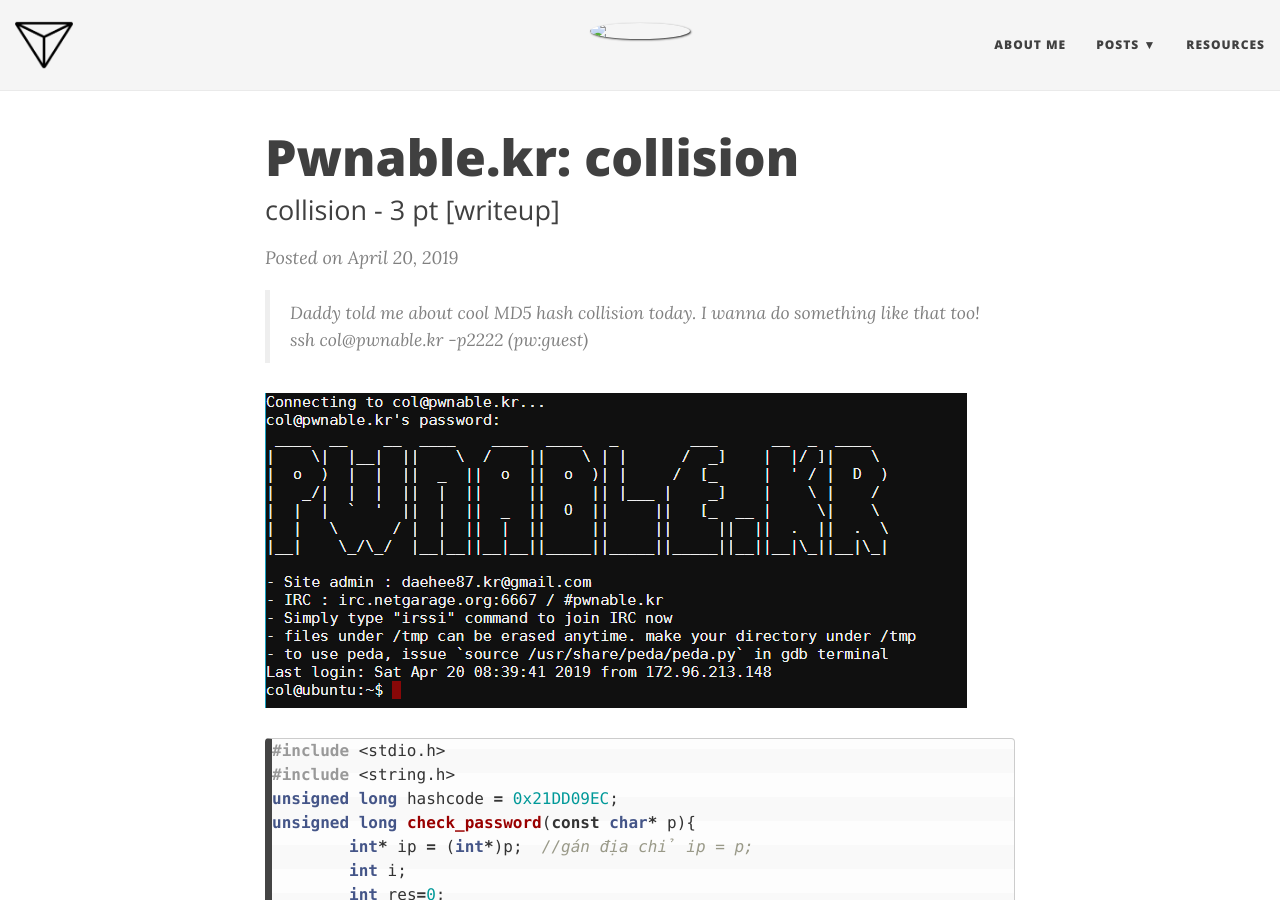
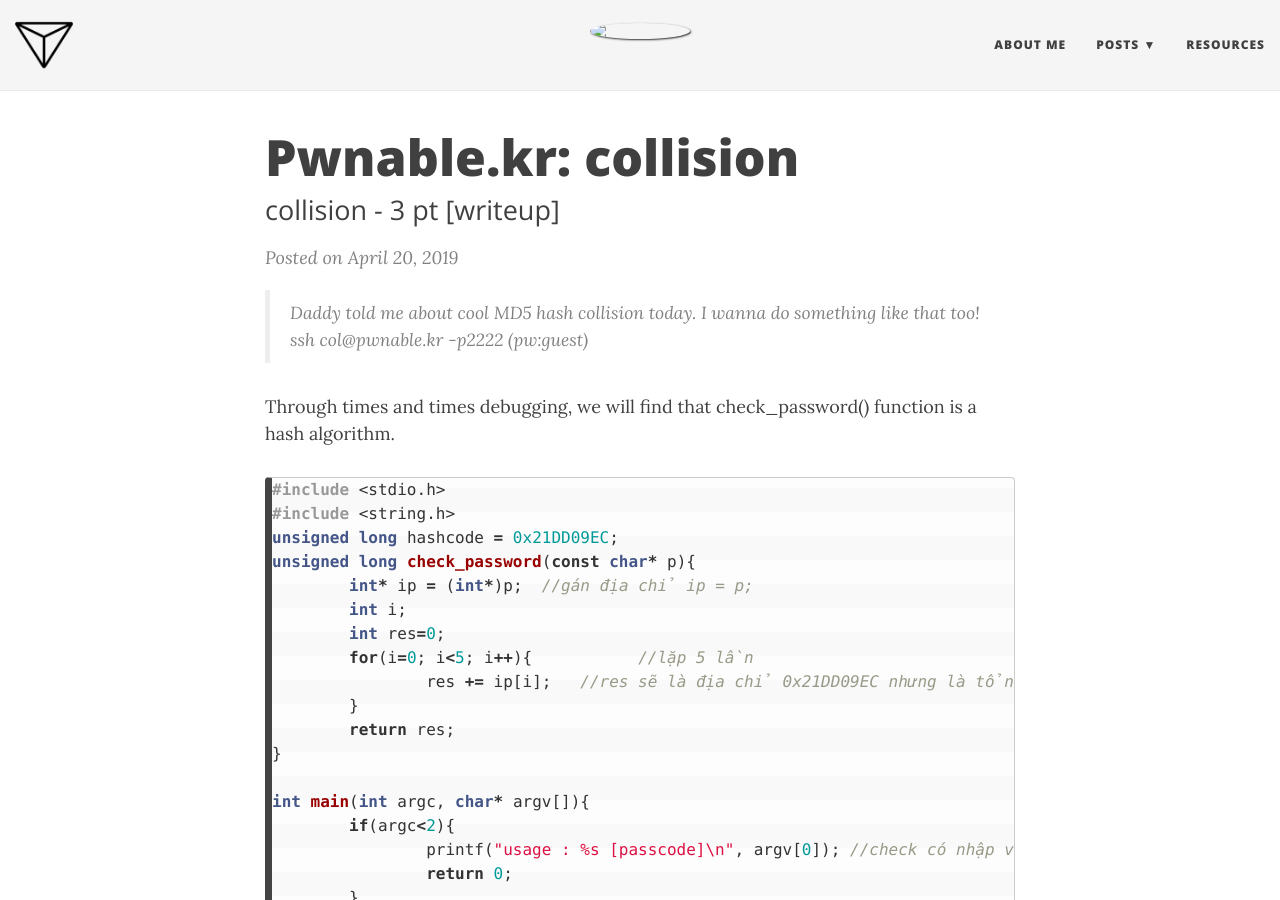
Before and after one commit to Delt-A/delt-a.github.io, a Jekyll site: the page built from _posts/2019-04-20-pwnable-kr-collision.md, in a window 1280 px wide and 900 px high. Built offline with Jekyll 4.4.1, drawn with Linux system fonts in a browser that asks for light colours; nearby versions of some CDN libraries.

Commit message:
Update 2019-04-20-pwnable-kr-collision.md

```diff
--- a/_posts/2019-04-20-pwnable-kr-collision.md
+++ b/_posts/2019-04-20-pwnable-kr-collision.md
@@ -9,8 +9,7 @@
 I wanna do something like that too!
 >ssh col@pwnable.kr -p2222 (pw:guest)
 
-![Background]({{site.baseurl}}/img/ctf/Pwnable.kr/Pwnable.kr.PNG)
-
+Through times and times debugging, we will find that check_password() function is a hash algorithm.
 
 {% highlight c lineos %}
 #include <stdio.h>
```
